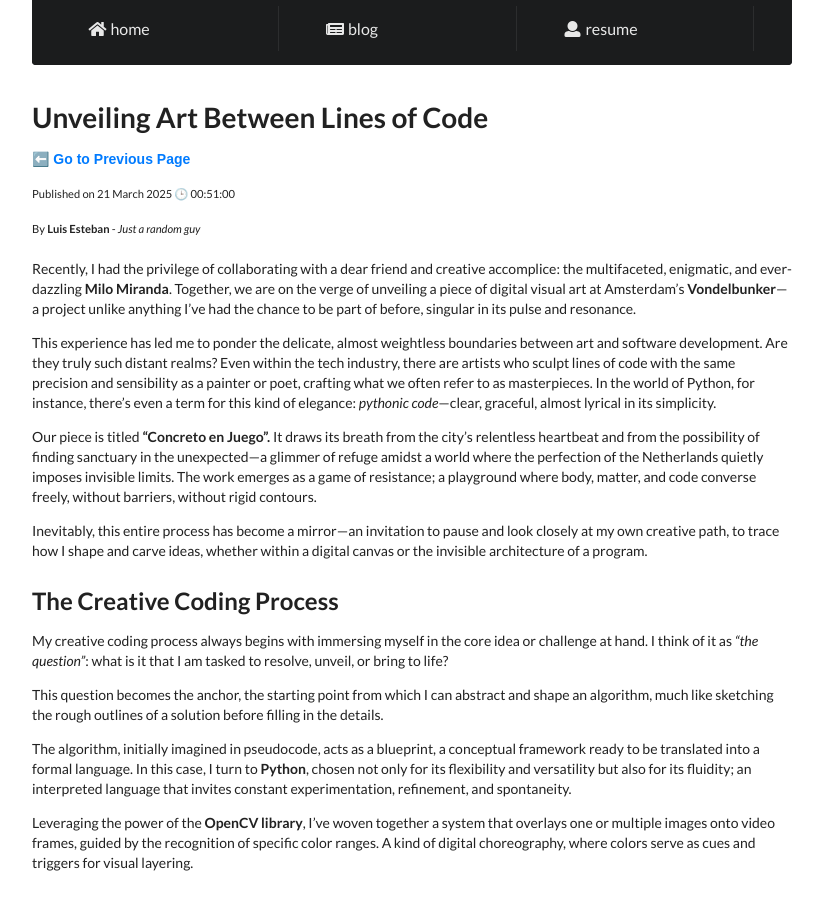
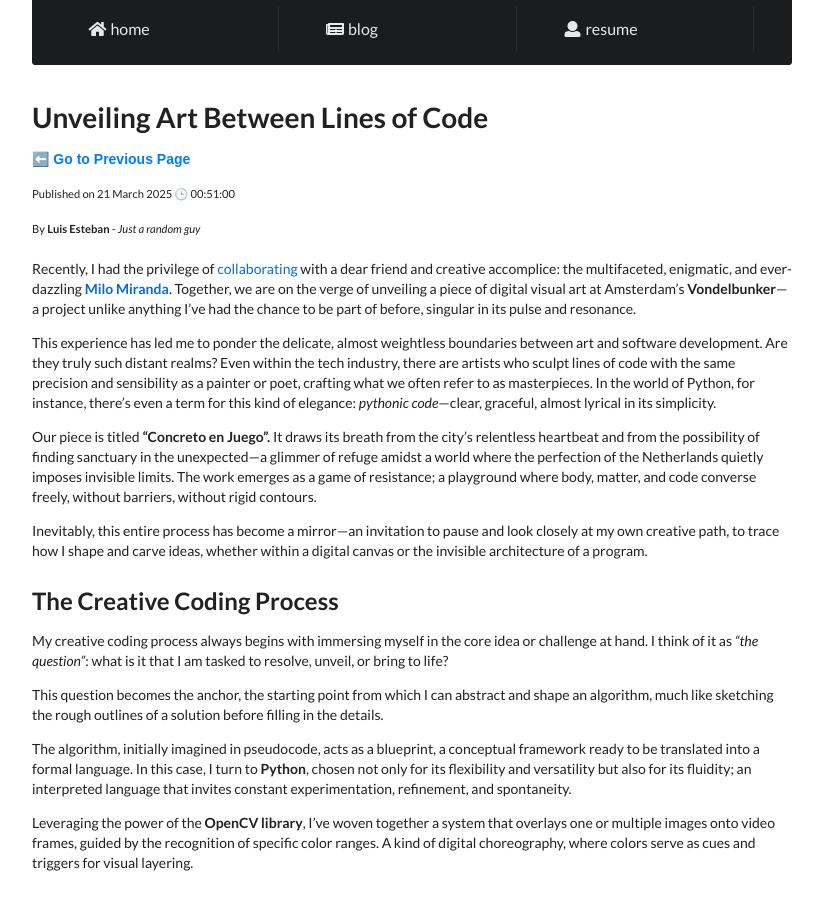
Before and after one commit to metalerk/metalerk.github.io, a Jekyll site: the page built from _posts/2025-03-21-unveiling-art-between-lines-of-code.md, in a window 1280 px wide and 900 px high, scrolled down 382 px. Shown: the whole window, without its empty margins (228-1051 px from the left). Built offline with Jekyll 4.4.1, drawn with Linux system fonts in a browser that asks for light colours; nearby versions of some CDN libraries; a style sheet for code colours, icons or effects is not loaded; some of the changed lines change nothing that is shown.

Commit message:
add links

```diff
--- a/_posts/2025-03-21-unveiling-art-between-lines-of-code.md
+++ b/_posts/2025-03-21-unveiling-art-between-lines-of-code.md
@@ -19,7 +19,7 @@ permalink: /unveiling-art-between-lines-of-code/
 
 ---
 
-Recently, I had the privilege of collaborating with a dear friend and creative accomplice: the multifaceted, enigmatic, and ever-dazzling **Milo Miranda**. Together, we are on the verge of unveiling a piece of digital visual art at Amsterdam's **Vondelbunker**—a project unlike anything I've had the chance to be part of before, singular in its pulse and resonance.
+Recently, I had the privilege of [collaborating](https://milomiranda.github.io) with a dear friend and creative accomplice: the multifaceted, enigmatic, and ever-dazzling [**Milo Miranda**](https://instagram.com/milomiranda/). Together, we are on the verge of unveiling a piece of digital visual art at Amsterdam's **Vondelbunker**—a project unlike anything I've had the chance to be part of before, singular in its pulse and resonance.
 
 This experience has led me to ponder the delicate, almost weightless boundaries between art and software development. Are they truly such distant realms? Even within the tech industry, there are artists who sculpt lines of code with the same precision and sensibility as a painter or poet, crafting what we often refer to as masterpieces. In the world of Python, for instance, there's even a term for this kind of elegance: _pythonic code_—clear, graceful, almost lyrical in its simplicity.
 
```
